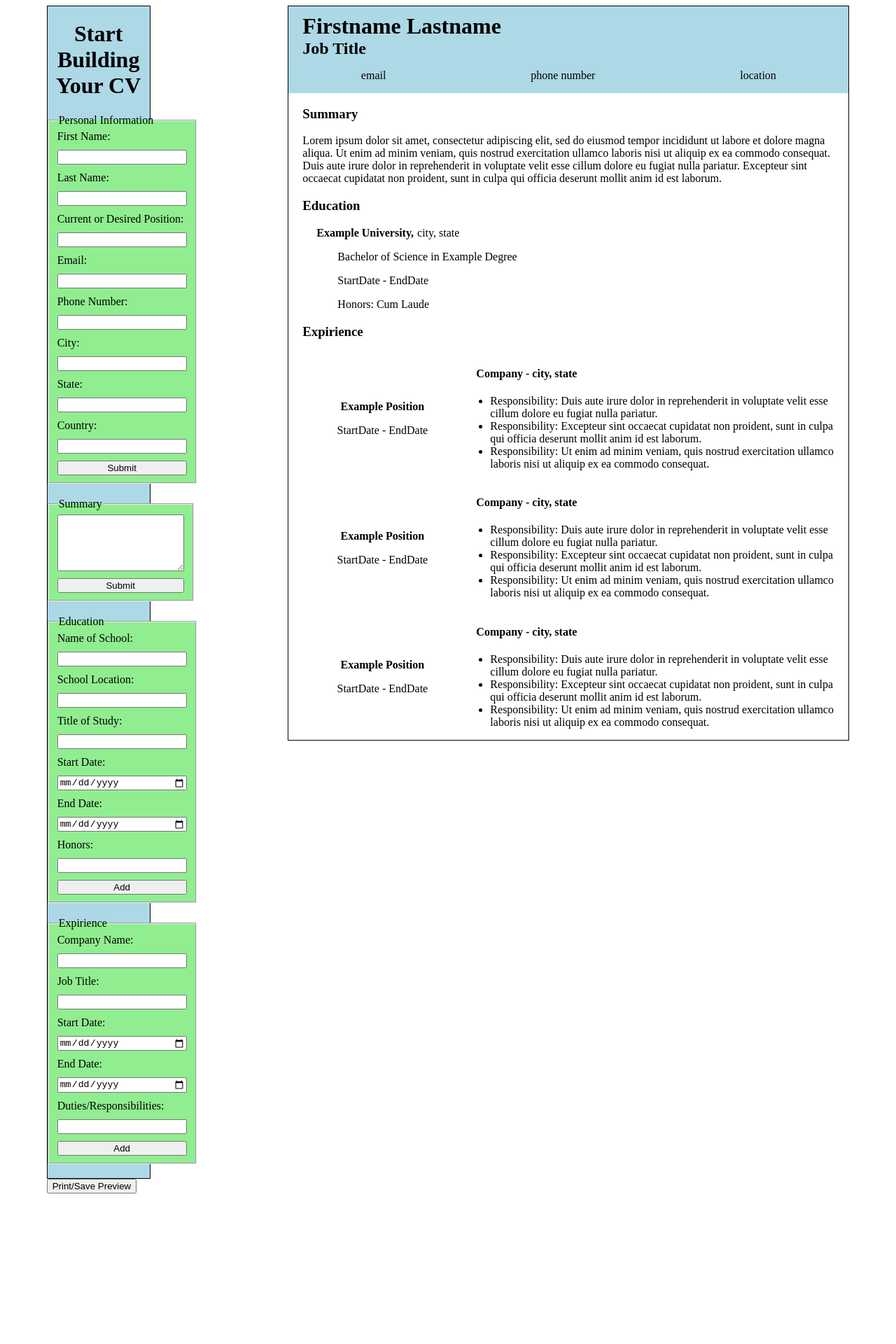
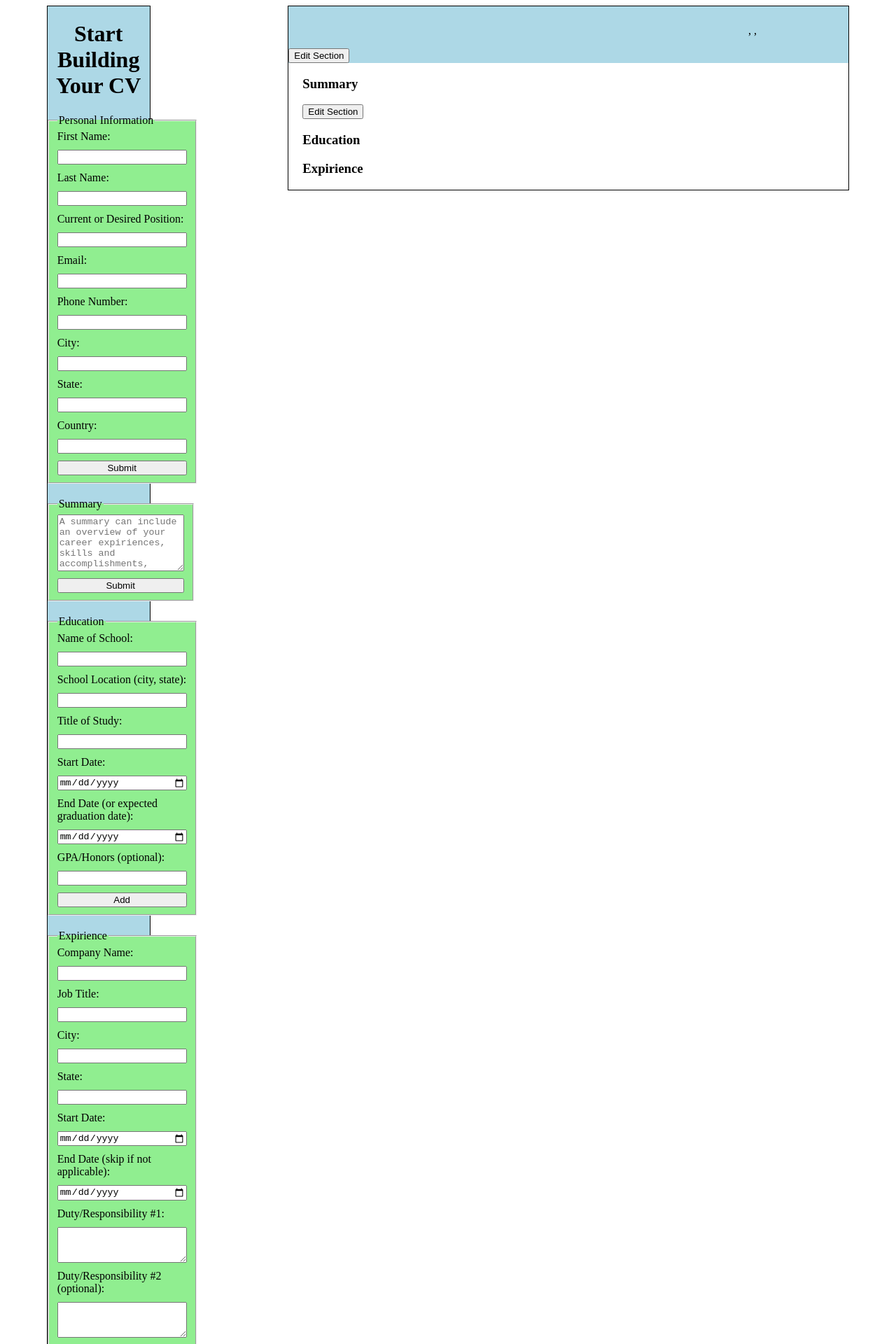
Before and after one commit to mmaguire333/cv-project, a React (Create React App) app: page / in a window 1280 px wide. Shown: the top 1920 px of the page at 70% size. Before the commit the page ends 1713 px from the top, so only its background shows below. Built offline with nearby package versions, Linux system fonts and the light colour scheme.

Commit message:
Pass state handlers to relevant components and populate preview component with state data from App.js

```diff
--- a/src/Components/Form-Components/EducationForm.js
+++ b/src/Components/Form-Components/EducationForm.js
@@ -3,24 +3,23 @@ import '../../styles/EducationForm.css';
 
 class EducationForm extends Component {
 
-
     render() {
       return (
         <div className="form-element">
-            <form>
+            <form onChange={this.props.handleEducationChange} onSubmit={this.props.handleEducationSubmit}>
               <fieldset>
                 <legend>Education</legend>
                 <label htmlFor="school-input">Name of School: </label>
-                <input type="text" id="school-input"></input>
-                <label htmlFor="location-input">School Location: </label>
-                <input type="text" id="location-input"></input>
+                <input type="text" id="school-input" required></input>
+                <label htmlFor="location-input">School Location (city, state): </label>
+                <input type="text" id="location-input" required></input>
                 <label htmlFor="study-input">Title of Study: </label>
-                <input type="text" id="study-input"></input>
+                <input type="text" id="study-input" required></input>
                 <label htmlFor="start-date-input">Start Date: </label>
-                <input type="date" id="start-date-input"></input>
-                <label htmlFor="end-date-input">End Date: </label>
-                <input type="date" id="end-date-input"></input>
-                <label htmlFor="honors-input">Honors: </label>
+                <input type="date" id="start-date-input" required></input>
+                <label htmlFor="end-date-input">End Date (or expected graduation date): </label>
+                <input type="date" id="end-date-input" required></input>
+                <label htmlFor="honors-input">GPA/Honors (optional): </label>
                 <input type="text" id="honors-input"></input>
                 <button type="submit">Add</button>
               </fieldset>
--- a/src/Components/Form-Components/ExpirienceFrom.js
+++ b/src/Components/Form-Components/ExpirienceFrom.js
@@ -6,22 +6,29 @@ class ExpirienceForm extends Component {
     render() {
         return (
             <div className="form-element">
-                <form>
+                <form onChange={this.props.handleExpirienceChange} onSubmit={this.props.handleExpirienceSubmit}>
                     <fieldset>
                         <legend>Expirience</legend>
                         <label htmlFor="company-input">Company Name: </label>
-                        <input type="text" id="company-input"></input>
+                        <input type="text" id="company-input" required></input>
                         <label htmlFor="job-title-input">Job Title: </label>
-                        <input type="text" id="job-title-input"></input>
-                        <label htmlFor="start-date-input">Start Date: </label>
-                        <input type="date" id="start-date-input"></input>
-                        <label htmlFor="end-date-input">End Date: </label>
-                        <input type="date" id="end-date-input"></input>
-                        <label htmlFor="description-input">Duties/Responsibilities: </label>
-                        <input type="text" id="description-input"></input>
+                        <input type="text" id="job-title-input" required></input>
+                        <label htmlFor="expirience-city-input">City: </label>
+                        <input type="text" id="expirience-city-input" required></input>
+                        <label htmlFor="expirience-state-input">State: </label>
+                        <input type="text" id="expirience-state-input" required></input>
+                        <label htmlFor="start-input">Start Date: </label>
+                        <input type="date" id="start-input" required></input>
+                        <label htmlFor="end-input">End Date (skip if not applicable): </label>
+                        <input type="date" id="end-input"></input>
+                        <label htmlFor="first-duty-input">Duty/Responsibility #1: </label>
+                        <textarea type="text" id="first-duty-input" rows={3} required></textarea>
+                        <label htmlFor="second-duty-input">Duty/Responsibility #2 (optional): </label>
+                        <textarea type="text" id="second-duty-input" rows={3}></textarea>
+                        <label htmlFor="third-duty-input">Duty/Responsibility #3 (optional): </label>
+                        <textarea type="text" id="third-duty-input" rows={3}></textarea>
                         <button type="submit">Add</button>
                     </fieldset>
-
                 </form>
             </div>
         )
--- a/src/Components/Form-Components/PersonalInfoForm.js
+++ b/src/Components/Form-Components/PersonalInfoForm.js
@@ -2,30 +2,85 @@ import React, { Component } from "react";
 import '../../styles/PersonalInfoForm.css'
 
 class PersonalInfoForm extends Component {
+    constructor(props) {
+        super(props);
+
+        this.state = {
+            firstName: '',
+            lastName: '',
+            position: '',
+            email: '',
+            phone: '',
+            city: '',
+            state: '',
+            country: ''
+        };
+    }
+
+    onFormSubmit = (e) => {
+        e.preventDefault();
+        let valid = e.target.checkValidity();
+        if(!valid) {
+            return;
+        }
+
+        let newInfo = {
+            firstName: e.target.querySelector('#first-name-input').value,
+            lastName: e.target.querySelector('#last-name-input').value,
+            position: e.target.querySelector('#position-input').value,
+            email: e.target.querySelector('#email-input').value,
+            phone: e.target.querySelector('#phone-input').value,
+            city: e.target.querySelector('#city-input').value,
+            state: e.target.querySelector('#state-input').value,
+            country: e.target.querySelector('#country-input').value,
+        };
+
+        this.setState({
+            firstName: newInfo.firstName,
+            lastName: newInfo.lastName,
+            position: newInfo.position,
+            email: newInfo.email,
+            phone: newInfo.phone,
+            city: newInfo.city,
+            state: newInfo.state,
+            country: newInfo.country
+        });
+
+        e.target.querySelector('#first-name-input').value = '';
+        e.target.querySelector('#last-name-input').value = '';
+        e.target.querySelector('#position-input').value = '';
+        e.target.querySelector('#email-input').value = '';
+        e.target.querySelector('#phone-input').value = '';
+        e.target.querySelector('#city-input').value = '';
+        e.target.querySelector('#state-input').value= '';
+        e.target.querySelector('#country-input').value = '';
+
+        this.props.setPersonalInfo(newInfo);
+    }
 
 
     render() {
         return (
             <div className="form-element">
-                <form>
+                <form onSubmit={this.onFormSubmit}>
                     <fieldset>
                         <legend>Personal Information</legend>
                         <label htmlFor="first-name-input">First Name: </label>
-                        <input type="text" id="first-name-input"></input>
+                        <input type="text" id="first-name-input" required></input>
                         <label htmlFor="last-name-input">Last Name: </label>
-                        <input type="text" id="last-name-input"></input>
+                        <input type="text" id="last-name-input" required></input>
                         <label htmlFor="position-input">Current or Desired Position: </label>
-                        <input type="text" id="position-input"></input>
+                        <input type="text" id="position-input" required></input>
                         <label htmlFor="email-input">Email: </label>
-                        <input type="email" id="email-input"></input>
+                        <input type="email" id="email-input" required></input>
                         <label htmlFor="phone-input">Phone Number: </label>
-                        <input type="tel" id="phone-input"></input>
+                        <input type="tel" pattern="^(\+\d{1,2}\s)?\(?\d{3}\)?[\s.-]\d{3}[\s.-]\d{4}$" id="phone-input" required></input>
                         <label htmlFor="city-input">City: </label>
-                        <input type="text" id="city-input"></input>
+                        <input type="text" id="city-input" required></input>
                         <label htmlFor="state-input">State: </label>
-                        <input type="text" id="state-input"></input>
+                        <input type="text" id="state-input" required></input>
                         <label htmlFor="country-input">Country: </label>
-                        <input type="text" id="country-input"></input>
+                        <input type="text" id="country-input" required></input>
                         <button type="submit" id="name-submit">Submit</button>
                     </fieldset>
                 </form>
--- a/src/Components/Form-Components/SummaryForm.js
+++ b/src/Components/Form-Components/SummaryForm.js
@@ -3,15 +3,40 @@ import React, { Component } from 'react';
 import '../../styles/Summary.css'
 
 class SummaryForm extends Component {
+    constructor(props) {
+        super(props)
 
+        this.state = {
+            text: ''
+        }
+    }
+
+    onFormSubmit = (e) => {
+        e.preventDefault();
+        let valid = e.target.checkValidity();
+
+        if(!valid) {
+            return;
+        }
+
+        let newText = e.target.querySelector('#summary-input').value;
+
+        this.setState({
+            text: newText
+        });
+
+        e.target.querySelector('#summary-input').value = '';
+
+        this.props.setSummaryText(newText);
+    }
 
     render() {
         return (
             <div className="form-element">
-                <form>
+                <form onSubmit={this.onFormSubmit}>
                     <fieldset>
                         <legend>Summary</legend>
-                        <textarea id="summary-input" rows={5}></textarea>
+                        <textarea id="summary-input" rows={5} placeholder="A summary can include an overview of your career expiriences, skills and accomplishments, goals, etc." required></textarea>
                         <button type="submit">Submit</button>
                     </fieldset>
                 </form>
--- a/src/Components/Form.js
+++ b/src/Components/Form.js
@@ -10,14 +10,18 @@ import SummaryForm from './Form-Components/SummaryForm';
 class Form extends Component {
 
 
+
     render() {
         return (
             <div className="Form">
                 <h1>Start Building Your CV</h1>
-                <PersonalInfoForm className="form-element"></PersonalInfoForm>
-                <SummaryForm className="form-element"></SummaryForm>
-                <EducationForm className="form-element"></EducationForm>
-                <ExpirienceForm className="form-element"></ExpirienceForm>
+                <PersonalInfoForm className="form-element" setPersonalInfo={this.props.setPersonalInfo}></PersonalInfoForm>
+                <SummaryForm className="form-element" setSummaryText={this.props.setSummaryText}></SummaryForm>
+                <EducationForm className="form-element" handleEducationChange={this.props.handleEducationChange} handleEducationSubmit={this.props.handleEducationSubmit}></EducationForm>
+                <ExpirienceForm className="form-element" handleExpirienceChange={this.props.handleExpirienceChange} handleExpirienceSubmit={this.props.handleExpirienceSubmit}></ExpirienceForm>
+                {/* <div className="save-container">
+                    <button id="save-button" type="button" onClick={this.props.printPreview}>Save/Print Preview</button>
+                </div> */}
             </div>
         );
     }
--- a/src/Components/Preview-Components/Education.js
+++ b/src/Components/Preview-Components/Education.js
@@ -4,20 +4,28 @@ import '../../styles/Education.css';
 
 class Education extends Component {
 
-
     render() {
         return (
             <div className="Education">
                 <h3>Education</h3>
-                <div className="education-item">
-                    <div className="school">
-                        <h4>Example University,</h4>
-                        <p>city, state</p>
-                    </div>
-                    <p className="area-of-study">Bachelor of Science in Example Degree</p>
-                    <p className="dates">StartDate - EndDate</p>
-                    <p className="honors">Honors: Cum Laude</p>
-                </div>
+                {this.props.data.map((item) => {
+                    return (
+                        <div className="education-item" key={item.id}>
+                            <div className="school">
+                                <h4>{item.school},</h4>
+                                <p>{item.location}</p>
+                            </div>
+                            <p className="area-of-study">{item.study}</p>
+                            <p className="dates">{item.start.substring(5,7) + '/' + item.start.substring(0,4)}  -  {item.end.substring(5,7) + '/' + item.end.substring(0,4)}</p>
+                            <p className="honors">{item.honors}</p>
+                            <div className="education-buttons">
+                                <button type="button" id={item.id} onClick={this.props.handleEducationEdit}>Edit Entry</button>
+                                <button type="button" id={item.id} onClick={this.props.handleEducationDelete}>Delete Entry</button>
+                            </div>
+                        </div>
+
+                    );
+                })}
             </div>
         );
     }
--- a/src/Components/Preview-Components/Expirience.js
+++ b/src/Components/Preview-Components/Expirience.js
@@ -1,56 +1,39 @@
 import React, { Component } from "react";
-
+import uniqid from "uniqid"
 import '../../styles/Expirience.css';
 
 class Expirience extends Component {
-
 
     render() {
         return (
             <div className="Expirience">
                 <h3>Expirience</h3>
-                <div className="position">
+                {this.props.data.map((item) => {
+                    return (
+                        <div className="position" key={item.id}>
                             <div className="title-and-dates">
-                        <h4>Example Position</h4>
-                        <p>StartDate - EndDate</p>
+                                <h4>{item.job}</h4>
+                                <p>{item.start.substring(5,7) + '/' + item.start.substring(0,4)} - {item.end === '' ? 'Present' : item.end.substring(5,7) + '/' + item.end.substring(0,4)}</p>
                             </div>
                             <div className="company-and-responsibilities">
-                        <h4>Company - city, state</h4>
+                                <h4>{item.company} - {item.city}, {item.usState}</h4>
                                 <ul>
-                            <li>Responsibility: Duis aute irure dolor in reprehenderit in voluptate velit esse cillum dolore eu fugiat nulla pariatur.</li>
-                            <li>Responsibility: Excepteur sint occaecat cupidatat non proident, sunt in culpa qui officia deserunt mollit anim id est laborum.</li>
-                            <li>Responsibility: Ut enim ad minim veniam, quis nostrud exercitation ullamco laboris nisi ut aliquip ex ea commodo consequat. </li>
+                                    {[item.firstDuty, item.secondDuty, item.thirdDuty]
+                                        .filter(duty => duty !== '')
+                                        .map((duty) => {
+                                            return (
+                                                <li key={uniqid()}>{duty}</li>
+                                            );
+                                        })}
                                 </ul>
                             </div>
-                </div>
-                <div className="position">
-                    <div className="title-and-dates">
-                        <h4>Example Position</h4>
-                        <p>StartDate - EndDate</p>
-                    </div>
-                    <div className="company-and-responsibilities">
-                        <h4>Company - city, state</h4>
-                        <ul>
-                            <li>Responsibility: Duis aute irure dolor in reprehenderit in voluptate velit esse cillum dolore eu fugiat nulla pariatur.</li>
-                            <li>Responsibility: Excepteur sint occaecat cupidatat non proident, sunt in culpa qui officia deserunt mollit anim id est laborum.</li>
-                            <li>Responsibility: Ut enim ad minim veniam, quis nostrud exercitation ullamco laboris nisi ut aliquip ex ea commodo consequat. </li>
-                        </ul>
+                            <div className="expirience-buttons">
+                                <button type="button" id={item.id} onClick={this.props.handleExpirienceEdit}>Edit Entry</button>
+                                <button type="button" id={item.id} onClick={this.props.handleExpirienceDelete}>Delete Entry</button>
                             </div>
                         </div>
-                <div className="position">
-                    <div className="title-and-dates">
-                        <h4>Example Position</h4>
-                        <p>StartDate - EndDate</p>
-                    </div>
-                    <div className="company-and-responsibilities">
-                        <h4>Company - city, state</h4>
-                        <ul>
-                            <li>Responsibility: Duis aute irure dolor in reprehenderit in voluptate velit esse cillum dolore eu fugiat nulla pariatur.</li>
-                            <li>Responsibility: Excepteur sint occaecat cupidatat non proident, sunt in culpa qui officia deserunt mollit anim id est laborum.</li>
-                            <li>Responsibility: Ut enim ad minim veniam, quis nostrud exercitation ullamco laboris nisi ut aliquip ex ea commodo consequat. </li>
-                        </ul>
-                    </div>
-                </div>
+                    );
+                })}
             </div>
         );
     }
--- a/src/Components/Preview-Components/PersonalInfo.js
+++ b/src/Components/Preview-Components/PersonalInfo.js
@@ -4,16 +4,23 @@ import '../../styles/PersonalInfo.css'
 class PersonalInfo extends Component {
 
 
+    handleEdit = () => {
+        this.props.populatePersonalForm(this.props.data);
+    }
+
     render() {
         return (
             <div className="PersonalInfo">
-                <h1 className="name">Firstname Lastname</h1>
-                <h2 className="job">Job Title</h2>
+                <div>
+                    <h1 className="name">{this.props.data.firstName} {this.props.data.lastName}</h1>
+                    <h2 className="job">{this.props.data.position}</h2>
+                </div>
                 <div className="info">
-                    <p>email</p>
-                    <p>phone number</p>
-                    <p>location</p>
+                    <p>{this.props.data.email}</p>
+                    <p>{this.props.data.phone}</p>
+                    <p>{this.props.data.city}, {this.props.data.state}, {this.props.data.country}</p>
                 </div>
+                <button type="button" className="edit-button" onClick={this.handleEdit}>Edit Section</button>
             </div>
         )
     }
--- a/src/Components/Preview-Components/Summary.js
+++ b/src/Components/Preview-Components/Summary.js
@@ -2,15 +2,16 @@ import React, { Component } from "react";
 
 class Summary extends Component {
 
+    handleEdit = () => {
+        this.props.populateSummaryForm(this.props.data)
+    }
 
     render() {
         return (
             <div className="Summary">
                 <h3>Summary</h3>
-                <p>Lorem ipsum dolor sit amet, consectetur adipiscing elit, sed do eiusmod tempor incididunt ut labore et dolore magna aliqua.
-                    Ut enim ad minim veniam, quis nostrud exercitation ullamco laboris nisi ut aliquip ex ea commodo consequat. Duis aute irure
-                    dolor in reprehenderit in voluptate velit esse cillum dolore eu fugiat nulla pariatur. Excepteur sint occaecat cupidatat non
-                    proident, sunt in culpa qui officia deserunt mollit anim id est laborum.</p>
+                <p>{this.props.data.text}</p>
+                <button type="button" onClick={this.handleEdit}>Edit Section</button>
             </div>
         );
     }
--- a/src/Components/Preview.js
+++ b/src/Components/Preview.js
@@ -13,10 +13,10 @@ class Preview extends Component {
     render() {
         return (
             <div className="Preview">
-                <PersonalInfo></PersonalInfo>
-                <Summary></Summary>
-                <Education></Education>
-                <Expirience></Expirience>
+                <PersonalInfo data={this.props.personalInfo} populatePersonalForm={this.props.populatePersonalForm}></PersonalInfo>
+                <Summary data={this.props.summary} populateSummaryForm={this.props.populateSummaryForm}></Summary>
+                <Education data={this.props.educationInfo} handleEducationEdit={this.props.handleEducationEdit} handleEducationDelete={this.props.handleEducationDelete}></Education>
+                <Expirience data={this.props.expirienceInfo} handleExpirienceEdit={this.props.handleExpirienceEdit} handleExpirienceDelete={this.props.handleExpirienceDelete}></Expirience>
             </div>
         );
     }
```
Lines whose indentation alone changed are shown as unchanged.
